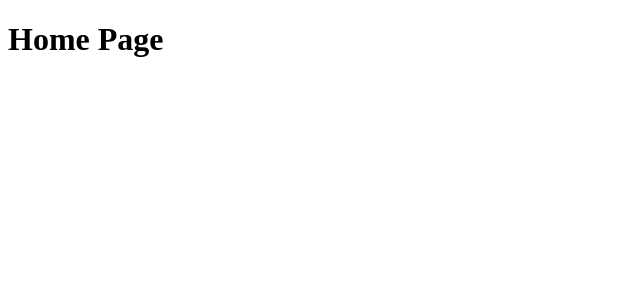
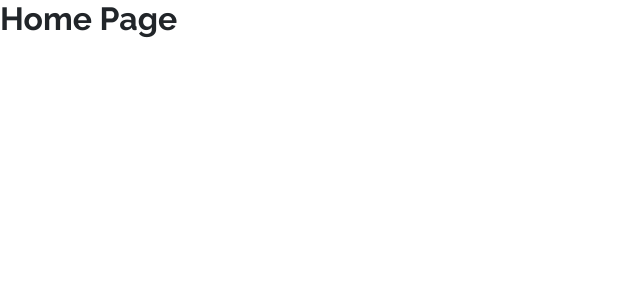
Before and after one commit to mateusgcoelho/caricanecas-app, a React (Vite) app: page / in a window 1280 px wide. Shown: the top 300 px of the page, without its empty margins (0-640 px from the left). Built offline with nearby package versions, Linux system fonts and the light colour scheme.

Commit message:
Adding Font and GlobalStyles!

```diff
--- a/index.html
+++ b/index.html
@@ -4,6 +4,12 @@
     <meta charset="UTF-8" />
     <link rel="icon" type="image/svg+xml" href="/src/assets/favicon.ico" />
     <meta name="viewport" content="width=device-width, initial-scale=1.0" />
+
+    <link rel="preconnect" href="https://fonts.googleapis.com" />
+    <link rel="preconnect" href="https://fonts.gstatic.com" crossorigin />
+    <link href="https://fonts.googleapis.com/css2?family=Raleway:wght@100;200;300;400;500;600;700;800;900&display=swap"
+      rel="stylesheet" />
+
     <title>Caricanecas</title>
   </head>
   <body>
--- a/src/App.tsx
+++ b/src/App.tsx
@@ -1,7 +1,14 @@
 import AppRoutes from "./Routes";
 
+import GlobalStyles from "./styles/GlobalStyles";
+
 const App: React.FC = () => {
-  return <AppRoutes />;
+  return (
+    <>
+      <GlobalStyles />
+      <AppRoutes />
+    </>
+  );
 };
 
 export default App;
--- /dev/null
+++ b/src/styles/GlobalStyles.ts
@@ -0,0 +1,49 @@
+import { createGlobalStyle } from "styled-components";
+
+export default createGlobalStyle`
+    :root {
+      --green: #a8c828;
+      --green-blue: #006c86;
+      --light-blue: #2293ba;
+      --yellow: #f4d600;
+      --purpple: #6c2575;
+      --gray: #858585;
+      --lighter: #afafaf;
+      --light: #EEF1F3;
+      --white: #ffffff;
+      --dark: #212529;
+    }
+
+    * {
+      padding: 0;
+      margin: 0;
+      box-sizing: border-box;
+    }
+
+    html,
+    body {
+      width: 100vw;
+      height: 100vh;
+      min-height: 100%;
+      overflow-x: hidden;
+
+      scroll-behavior: smooth;
+      -webkit-overflow-scrolling: touch;
+
+      font-family: "Raleway", Arial, Helvetica, sans-serif;
+
+      color: var(--dark);
+      background-color: var(--white);
+    }
+
+    button, input, textarea {
+      outline: none;
+      border: 0;
+      font-family: "Raleway", Arial, Helvetica, sans-serif;
+    }
+
+    button {
+      cursor: pointer;
+      background: none;
+    }
+`;
```
